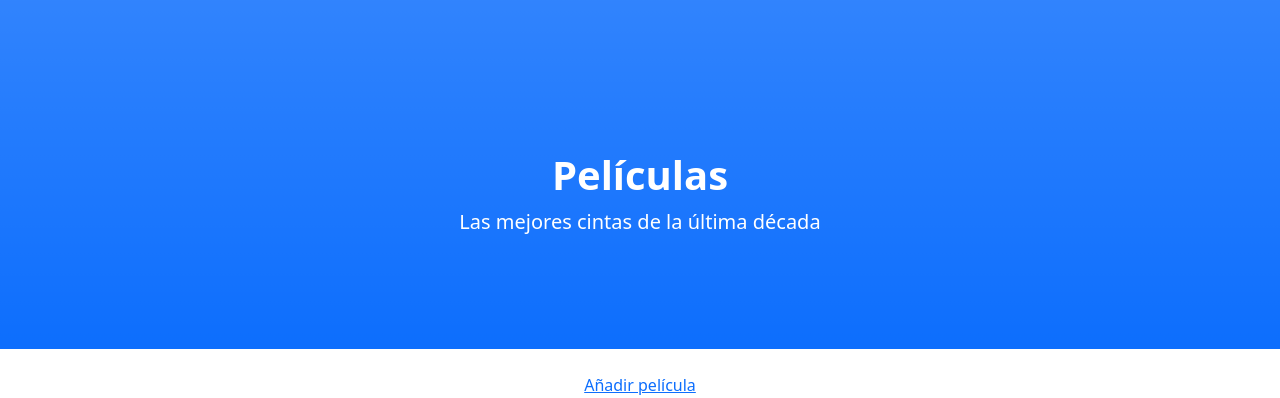
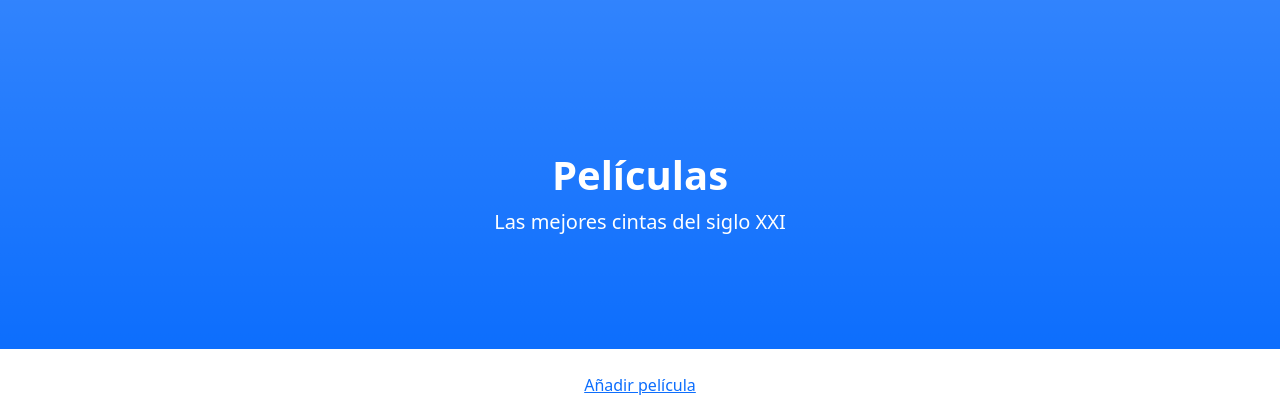
Before and after one commit to agu-ber/filmoteca, a Django app: page /filmoteca/peliculas/ in a window 1280 px wide. Shown: the part 57-455 px from the top of the page. Run offline with Django 4.2, Linux system fonts and the light colour scheme; data that the repository does not hold is empty; some libraries are stand-ins or nearby versions.

Commit message:
Archivo README modificado

```diff
--- a/src/filmoteca/templates/filmoteca/peliculas.html
+++ b/src/filmoteca/templates/filmoteca/peliculas.html
@@ -4,7 +4,7 @@
 
 {% block header1 %}Películas{% endblock %}
 
-{% block header2 %}Las mejores cintas de la última década{% endblock %}
+{% block header2 %}Las mejores cintas del siglo XXI{% endblock %}
 
 {% block boton %}
 
```
Also changed, not shown: README.md.
